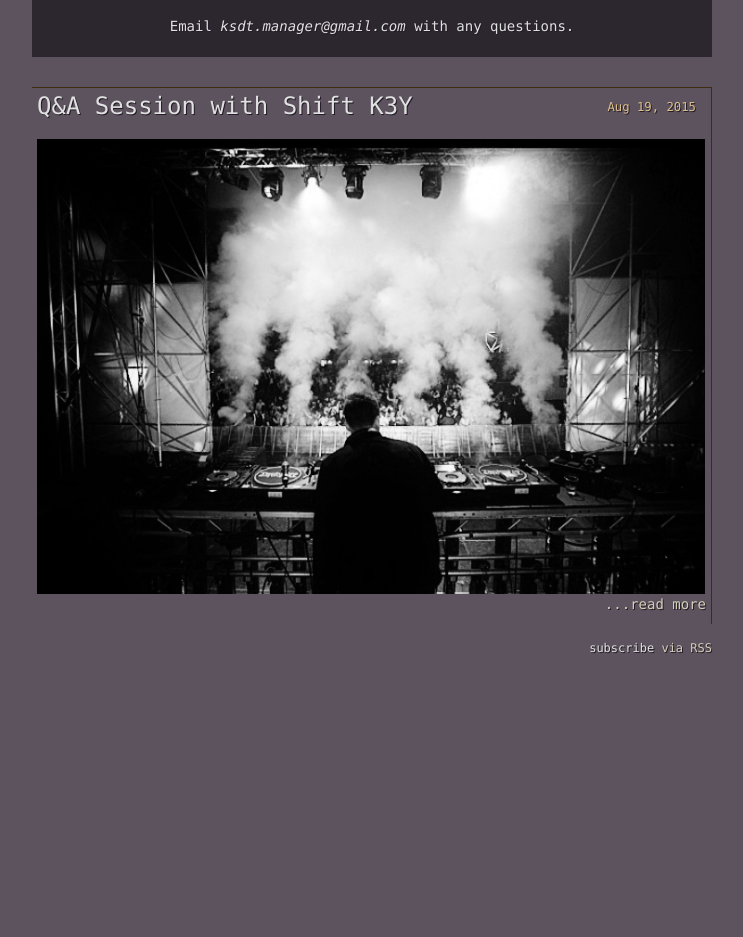
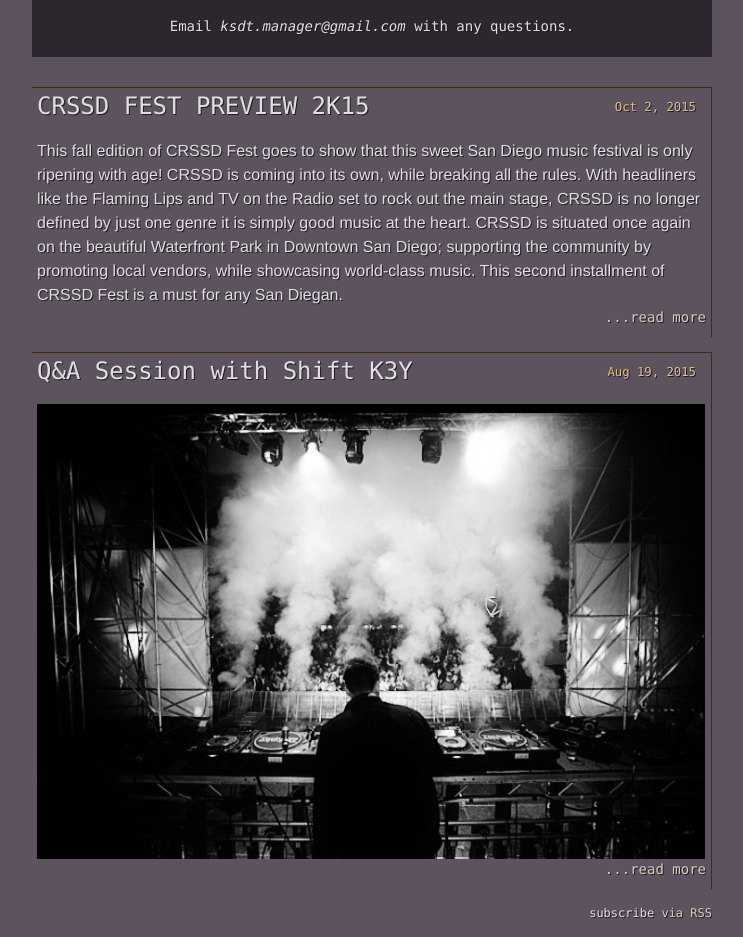
Before and after one commit to m4chinations/ksdt-website, a Jekyll site: the page built from index.html, in a window 1280 px wide. Shown: the part 509-1446 px from the top of the page, without its empty margins (268-1011 px from the left). Built offline with Jekyll 4.4.1, drawn with Linux system fonts in a browser that asks for light colours; before the commit the page ends 1181 px from its top, so only the background shows below that.

Commit message:
merge PR w/ edits and change url structure

```diff
--- a/_config.yml
+++ b/_config.yml
@@ -7,6 +7,7 @@
 url: "https://ksdt.org" # the base hostname & protocol for your site
 twitter_username: barontennyson
 github_username:  tennysonholloway
+permalink: /:year/:month/:day/:title.html
 
 # Build settings
 markdown: kramdown
--- a/_posts/2015-08-28-qa-session-with-shift-k3y.markdown
+++ b/_posts/2015-08-28-qa-session-with-shift-k3y.markdown
@@ -1,6 +1,5 @@
 ---
 layout: post
-status: publish
 published: true
 title: Q&A Session with Shift K3Y
 author: Susan Bystrom
--- /dev/null
+++ b/_posts/2015-10-02-crssd-fest-preview.markdown
@@ -0,0 +1,10 @@
+---
+layout: post
+published: true
+title: CRSSD FEST PREVIEW 2K15
+author: Susan Bystrom
+date: 2015-10-02
+categories: music CRSSD edm rock alternative simplysu musicfestival festivalpreview sandiego dj theflaminglips TVontheRadio
+---
+
+This fall edition of CRSSD Fest goes to show that this sweet San Diego music festival is only ripening with age!  CRSSD is coming into its own, while breaking all the rules. With headliners like the Flaming Lips and TV on the Radio set to rock out the main stage, CRSSD is no longer defined by just one genre it is simply good music at the heart. CRSSD is situated once again on the beautiful Waterfront Park in Downtown San Diego; supporting the community by promoting local vendors, while showcasing world-class music. This second installment of CRSSD Fest is a must for any San Diegan.
```
